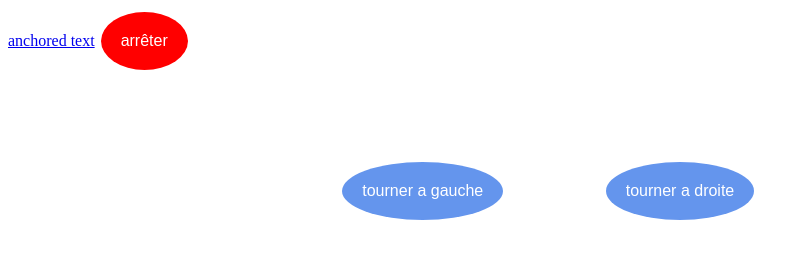
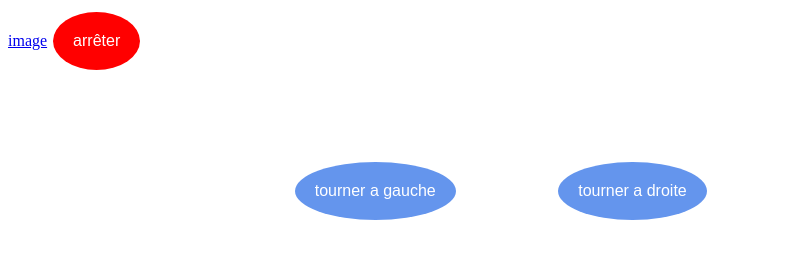
Before and after one commit to camsurv/camsurv.github.io, a plain HTML site: page index.html in a window 1280 px wide. Shown: the whole page, without its empty margins (0-809 px from the left). Drawn offline with Linux system fonts and the light colour scheme.

Commit message:
Update index.html

```diff
--- a/index.html
+++ b/index.html
@@ -1,7 +1,7 @@
 <html>
   <head>
     <title>ESP8266 LED Control</title>
-	<a href="http://example.com">anchored text</a>
+	<a href="http://google.com">image</a>
  <link rel="stylesheet" type="text/css" href="projet.css">
 <style>
 .button1 {
```
